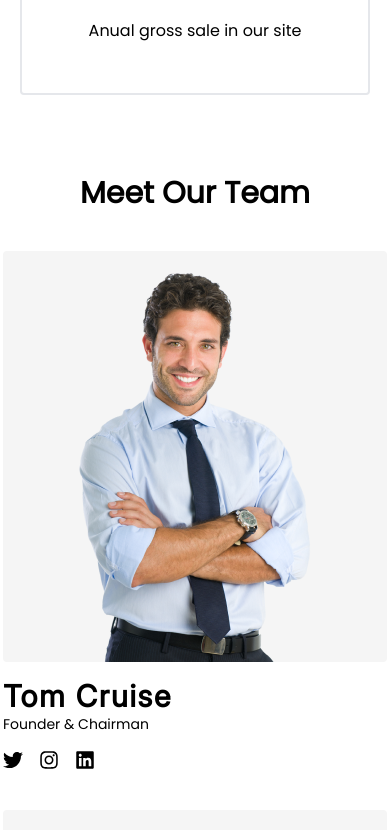
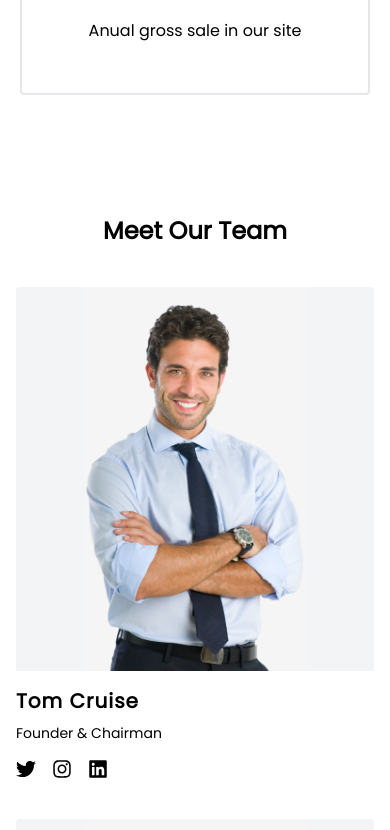
Before and after one commit to tanmay-tiwari-20/book-store-website, a React (Vite) app: page /about in a window 390 px wide. Shown: the part 2200-3030 px from the top of the page. Built offline with nearby package versions, Linux system fonts and the light colour scheme.

Commit message:
Responsiveness added

```diff
--- a/src/components/AboutContent.jsx
+++ b/src/components/AboutContent.jsx
@@ -109,11 +109,11 @@
       </div>
 
       {/* Spacer Section */}
-      <div className="px-10 lg:px-28 mx-auto py-10">
-        <h2 className="text-center text-3xl lg:text-4xl font-bold mb-10">
+      <div className="px-4 sm:px-8 lg:px-28 mx-auto py-20">
+        <h2 className="text-center text-2xl sm:text-3xl lg:text-4xl font-bold mb-10">
           Meet Our Team
         </h2>
-        <div className="flex flex-col lg:flex-row gap-10 justify-center items-center">
+        <div className="grid grid-cols-1 sm:grid-cols-2 lg:grid-cols-3 gap-10">
           {[
             {
               name: "Tom Cruise",
@@ -133,22 +133,22 @@
           ].map((member, index) => (
             <div
               key={index}
-              className="flex flex-col space-y-4 items-start" // Aligned to start (left)
+              className="bg-[#F5F5F5] rounded overflow-hidden flex flex-col items-center"
             >
-              {/* Card for Image */}
-              <div className="w-96 pt-5 bg-[#F5F5F5] rounded overflow-hidden flex justify-center">
+              {/* Image */}
+              <div className="w-full h-96 flex justify-center items-center bg-gray-100">
                 <img
                   src={member.image}
                   alt={member.name}
-                  className="object-cover bg-[#F5F5F5]"
+                  className="h-full object-cover bg-[#F5F5F5] pt-4"
                 />
               </div>
-              {/* Outside Content */}
-              <div className="text-left"> {/* Text aligned to the left */}
-                <h3 className="text-3xl font-bold font-inter tracking-wider">
+              {/* Content */}
+              <div className="pt-4 text-left w-full">
+                <h3 className="text-xl sm:text-2xl lg:text-3xl font-bold tracking-wider">
                   {member.name}
                 </h3>
-                <p className="text-sm">{member.title}</p>
+                <p className="text-sm mt-2">{member.title}</p>
                 <div className="flex space-x-4 mt-4">
                   <a href="#" className="hover:text-blue-500">
                     <FaTwitter size={20} />
@@ -166,7 +166,6 @@
         </div>
       </div>
 
-
       <Trust />
       <Footer />
     </>
```
